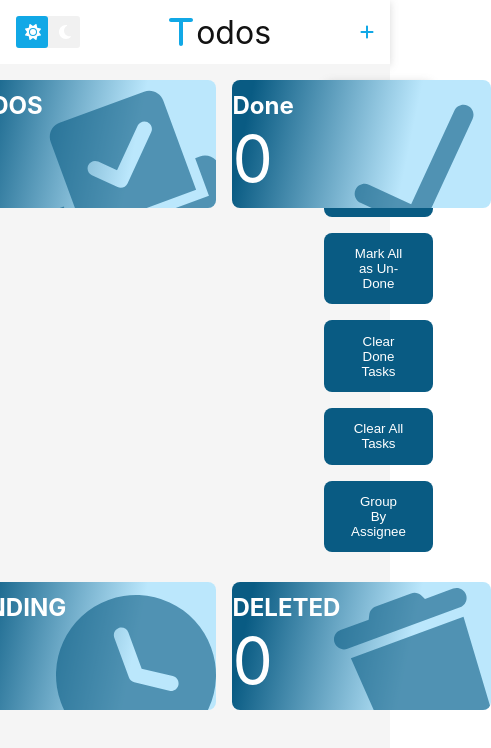
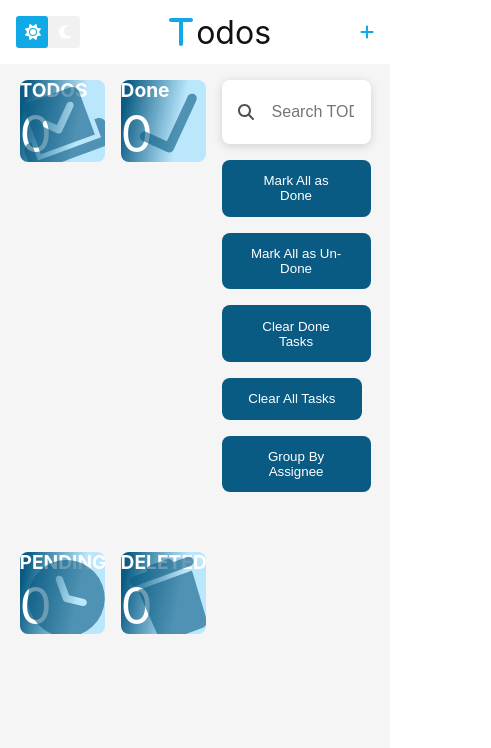
Before and after one commit to AhmadEleiwa/TodoListReact, a React (Create React App) app: page / in a window 390 px wide. Shown: the top 748 px of the page, 491 px wide, since content can reach past the window. Built offline with nearby package versions, Linux system fonts and the light colour scheme.

Commit message:
Responsive card

```diff
--- a/src/shared/TitledCard/style.css
+++ b/src/shared/TitledCard/style.css
@@ -23,3 +23,15 @@
     right: 0;
     opacity: 0.6;
 }
+
+
+@media screen and (max-width:390px) {
+    .titled-card{
+        width: auto;
+        height: 82px;
+        font-size: 0.8em;
+    }
+    .titled-card .icon{
+        font-size: 6em;
+    }
+}
```
